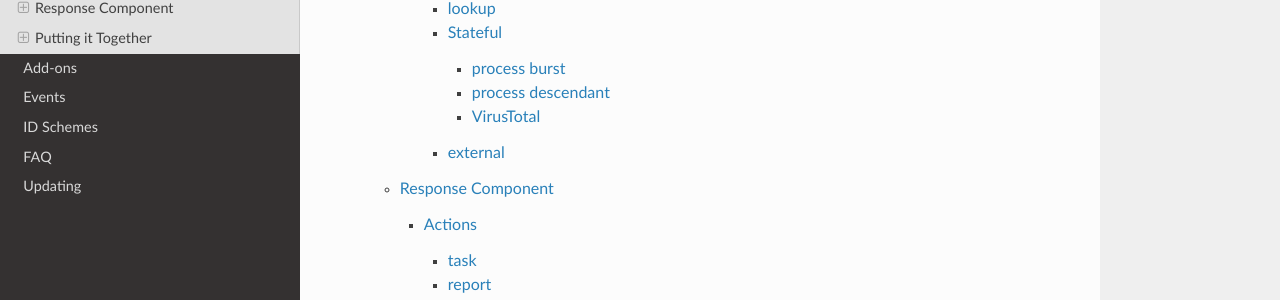
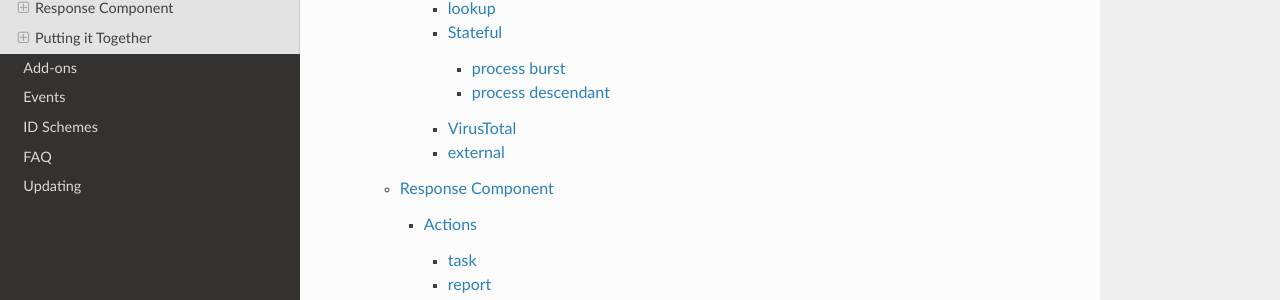
Before and after one commit to refractionPOINT/lce_doc, an MkDocs documentation site: the page built from docs/dr.md, in a window 1280 px wide. Shown: the part 439-739 px from the top of the page. Built offline with MkDocs 1.6.1, drawn with Linux system fonts in a browser that asks for light colours; nearby versions of some CDN libraries; old or Windows-style settings are respelled for this version of MkDocs.

Commit message:
Fixing indent.

````diff
--- a/docs/dr.md
+++ b/docs/dr.md
@@ -222,7 +222,7 @@ Example (a descendant of notepad.exe creating cmd.exe):
 }
 ```
 
-##### VirusTotal
+#### VirusTotal
 The lookup can also use certain APIs in their lookup, like VirusTotal. Note that for the VT API to be accessible, the
 organization needs to be subscribed to the VT API Add-On, and a valid VT API Key needs to be set in the integrations
 configurations.
````
